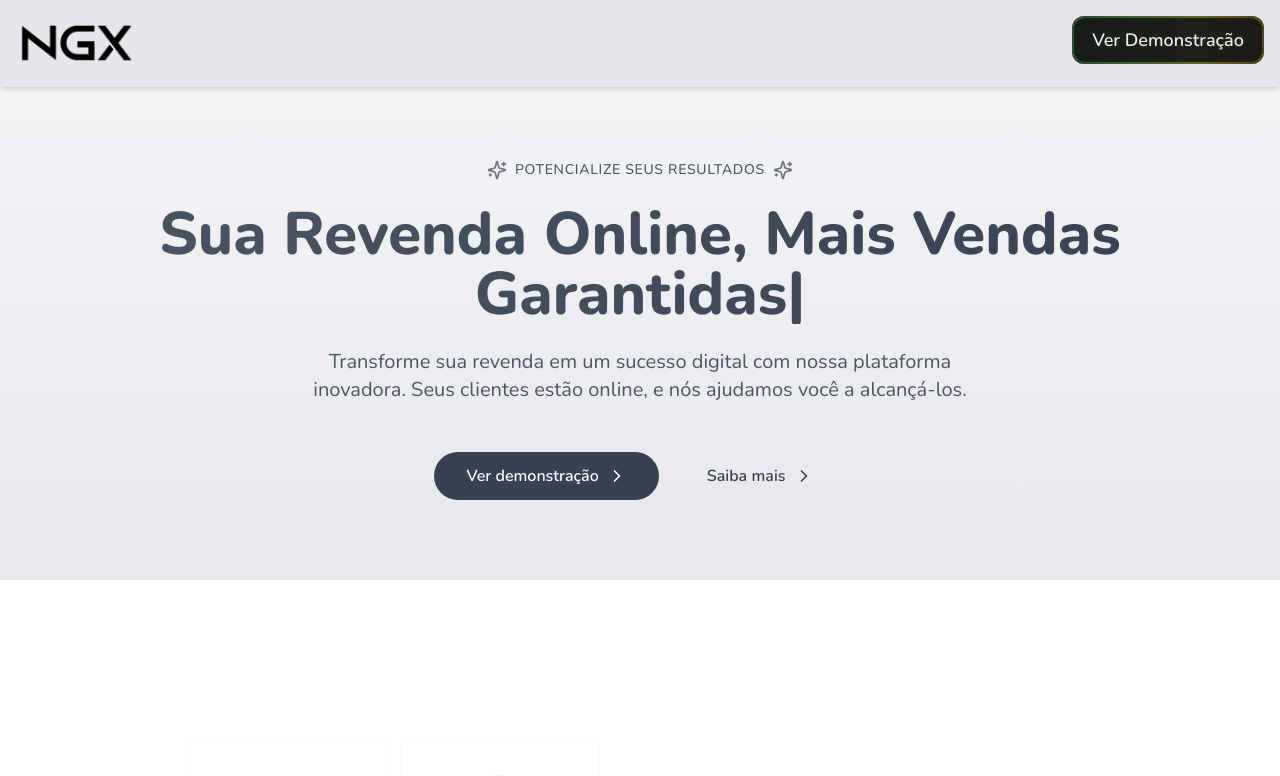
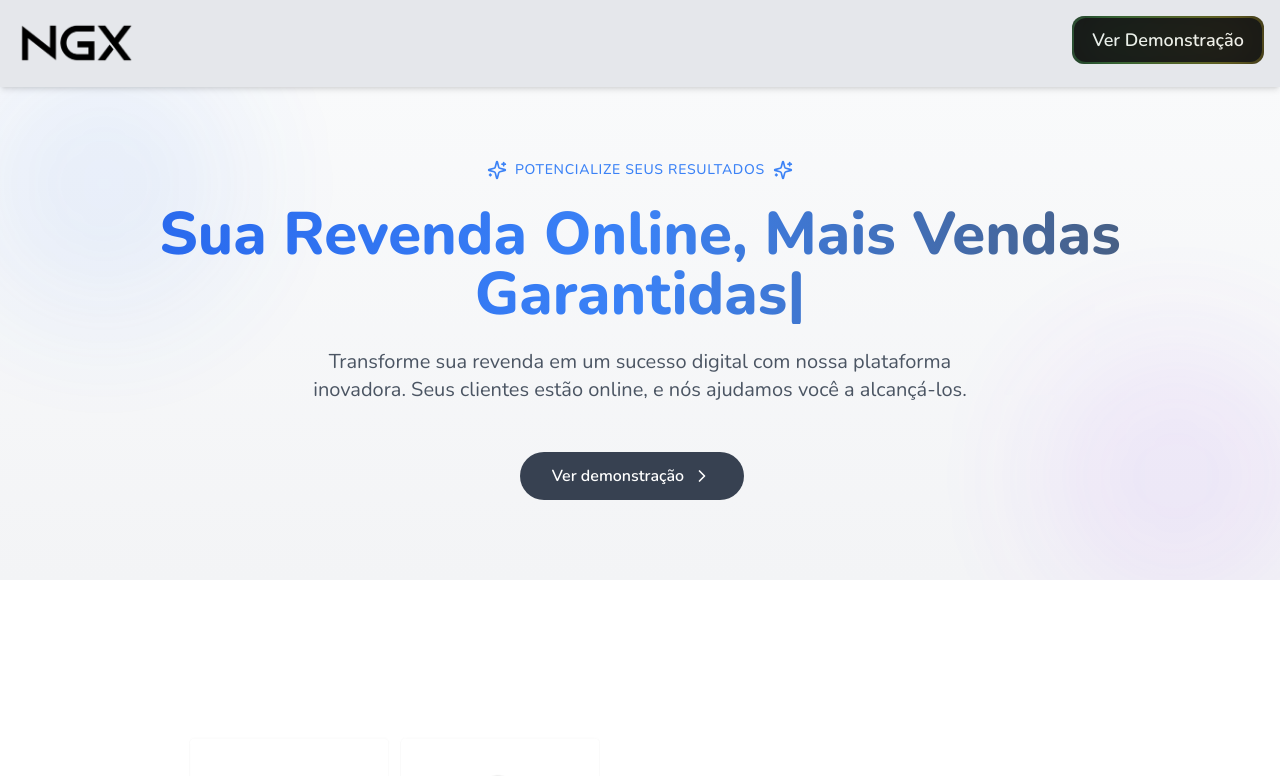
Before and after one commit to Endrigo-Bitello/ngx-motors-lp, a Next.js app: page / in a window 1280 px wide. Shown: the top 776 px of the page. Built offline with nearby package versions, Linux system fonts and the light colour scheme.

Commit message:
Melhorias

```diff
--- a/components/Demo.js
+++ b/components/Demo.js
@@ -2,10 +2,9 @@ import { FaExternalLinkAlt } from 'react-icons/fa';
 
 const Demo = () => {
   return (
-    <section className="container mx-auto px-4 py-16">
+    <section className="container mx-auto px-4 bg-white py-16">
       <div className="relative bg-gradient-to-r from-gray-800 to-gray-900 text-white rounded-lg p-8 shadow-xl overflow-hidden transition-transform transform hover:scale-105 duration-500 ease-in-out">
 
-        <div className="absolute inset-0 bg-opacity-10 bg-[url('/path-to-pattern.png')] bg-cover pointer-events-none"></div>
 
         <div className="absolute top-0 left-0 w-32 h-32 bg-blue-500 rounded-full opacity-20 blur-xl"></div>
         <div className="absolute bottom-0 right-0 w-32 h-32 bg-purple-600 rounded-full opacity-20 blur-xl"></div>
--- a/components/Hero.js
+++ b/components/Hero.js
@@ -47,8 +47,12 @@ const Hero = () => {
   };
 
   return (
-    <section className="relative min-h-[50vh] bg-gradient-to-b from-gray-100 to-gray-200 dark:from-gray-800 dark:to-gray-900 text-gray-900 dark:text-gray-100 overflow-hidden">
+    <section className="relative min-h-[45vh] bg-gradient-to-b from-gray-50 to-gray-100 dark:from-gray-900 dark:to-gray-800 text-gray-800 dark:text-gray-100 overflow-hidden">
       {/* Animated background elements */}
+      <div className="absolute inset-0 overflow-hidden">
+        <div className="absolute w-72 h-72 -top-10 -left-10 bg-blue-500/10 rounded-full blur-3xl animate-pulse" />
+        <div className="absolute w-72 h-72 -bottom-10 -right-10 bg-purple-500/10 rounded-full blur-3xl animate-pulse delay-1000" />
+      </div>
 
       <motion.div
         initial="hidden"
@@ -60,16 +64,17 @@ const Hero = () => {
           variants={itemVariants}
           className="mb-6 flex items-center gap-2"
         >
-          <Sparkles className="w-5 h-5 text-gray-500" />
-          <span className="text-sm font-medium text-gray-600 uppercase tracking-wider">
+          <Sparkles className="w-5 h-5 text-blue-500" />
+          <span className="text-sm font-medium text-blue-500 uppercase tracking-wider">
             Potencialize Seus Resultados
           </span>
-          <Sparkles className="w-5 h-5 text-gray-500" />
+          <Sparkles className="w-5 h-5 text-blue-500" />
         </motion.div>
 
         <motion.h1
           variants={itemVariants}
-          className="text-4xl md:text-6xl font-extrabold mb-6 bg-clip-text text-transparent bg-gradient-to-r from-gray-600 to-gray-700 leading-tight"
+          className="text-4xl md:text-6xl font-extrabold mb-6 bg-clip-text text-transparent bg-gradient-to-r from-blue-600 via-blue-500 to-gray-600 leading-tight"
+
         >
           {text}
           <span className="animate-blink">|</span>
@@ -103,13 +108,6 @@ const Hero = () => {
             whileHover={{ scale: 1.05 }}
             whileTap={{ scale: 0.95 }}
           >
-            <a
-              href="#features"
-              className="inline-flex items-center gap-2 justify-center px-8 py-3 text-base font-semibold text-gray-700 dark:text-gray-200 hover:text-gray-500 dark:hover:text-gray-400 transition-colors duration-300"
-            >
-              Saiba mais
-              <ChevronRight className="w-5 h-5" />
-            </a>
           </motion.div>
         </motion.div>
       </motion.div>
```
